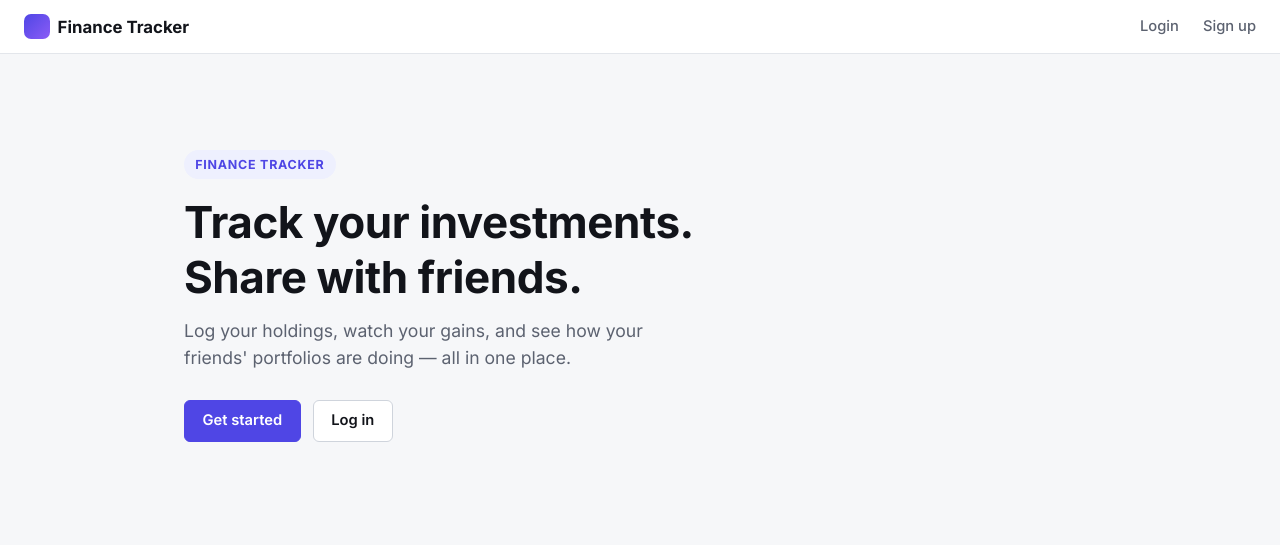
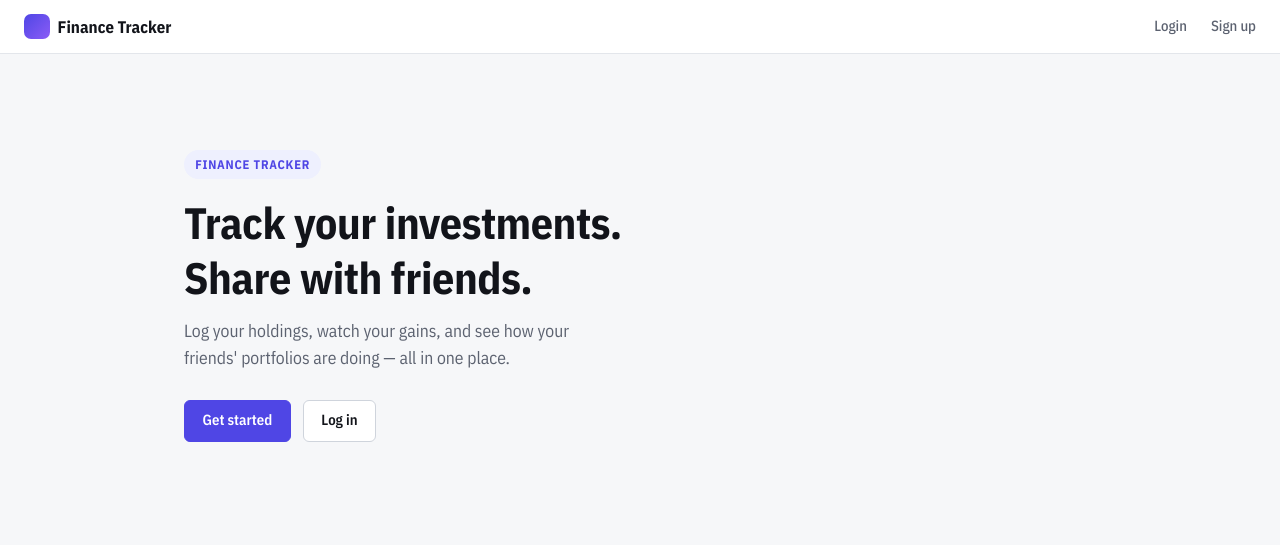
Before and after one commit to Bilguun04/finance, a Django app: template core/templates/core/landing.html in a window 1280 px wide. Shown: the top 545 px of the page. Run offline with Django 5.2, Linux system fonts and the light colour scheme; the template is opened without the code that fills it, so the values that code supplies are empty.

Commit message:
Update: Now uses the new font in the entire platform

```diff
--- a/static/css/app.css
+++ b/static/css/app.css
@@ -1,3 +1,39 @@
+:root {
+    --font-sans: "IBM Plex Sans Condensed", sans-serif;
+}
+
+@font-face {
+    font-family: "IBM Plex Sans Condensed";
+    src: url("../font/IBM_Plex_Sans_Condensed/IBMPlexSansCondensed-Regular.ttf") format("truetype");
+    font-style: normal;
+    font-weight: 400;
+    font-display: swap;
+}
+
+@font-face {
+    font-family: "IBM Plex Sans Condensed";
+    src: url("../font/IBM_Plex_Sans_Condensed/IBMPlexSansCondensed-Medium.ttf") format("truetype");
+    font-style: normal;
+    font-weight: 500;
+    font-display: swap;
+}
+
+@font-face {
+    font-family: "IBM Plex Sans Condensed";
+    src: url("../font/IBM_Plex_Sans_Condensed/IBMPlexSansCondensed-SemiBold.ttf") format("truetype");
+    font-style: normal;
+    font-weight: 600;
+    font-display: swap;
+}
+
+@font-face {
+    font-family: "IBM Plex Sans Condensed";
+    src: url("../font/IBM_Plex_Sans_Condensed/IBMPlexSansCondensed-Bold.ttf") format("truetype");
+    font-style: normal;
+    font-weight: 700;
+    font-display: swap;
+}
+
 :root {
     color-scheme: light dark;
 
@@ -27,7 +63,6 @@
     --shadow-sm: 0 1px 2px rgba(16, 20, 30, 0.05);
     --shadow-md: 0 6px 20px rgba(16, 20, 30, 0.08);
 
-    --font-sans: "Inter", system-ui, -apple-system, "Segoe UI", sans-serif;
 }
 
 @media (prefers-color-scheme: dark) {
--- a/templates/base.html
+++ b/templates/base.html
@@ -5,9 +5,6 @@
     <meta charset="utf-8">
     <meta name="viewport" content="width=device-width, initial-scale=1">
     <title>{% block title %}Finance Tracker{% endblock %}</title>
-    <link rel="preconnect" href="https://fonts.googleapis.com">
-    <link rel="preconnect" href="https://fonts.gstatic.com" crossorigin>
-    <link rel="stylesheet" href="https://fonts.googleapis.com/css2?family=Inter:wght@400;500;600;700&display=swap">
     <link rel="stylesheet" href="{% static 'css/app.css' %}">
     <script src="{% static 'js/htmx.min.js' %}" defer></script>
 </head>
```
